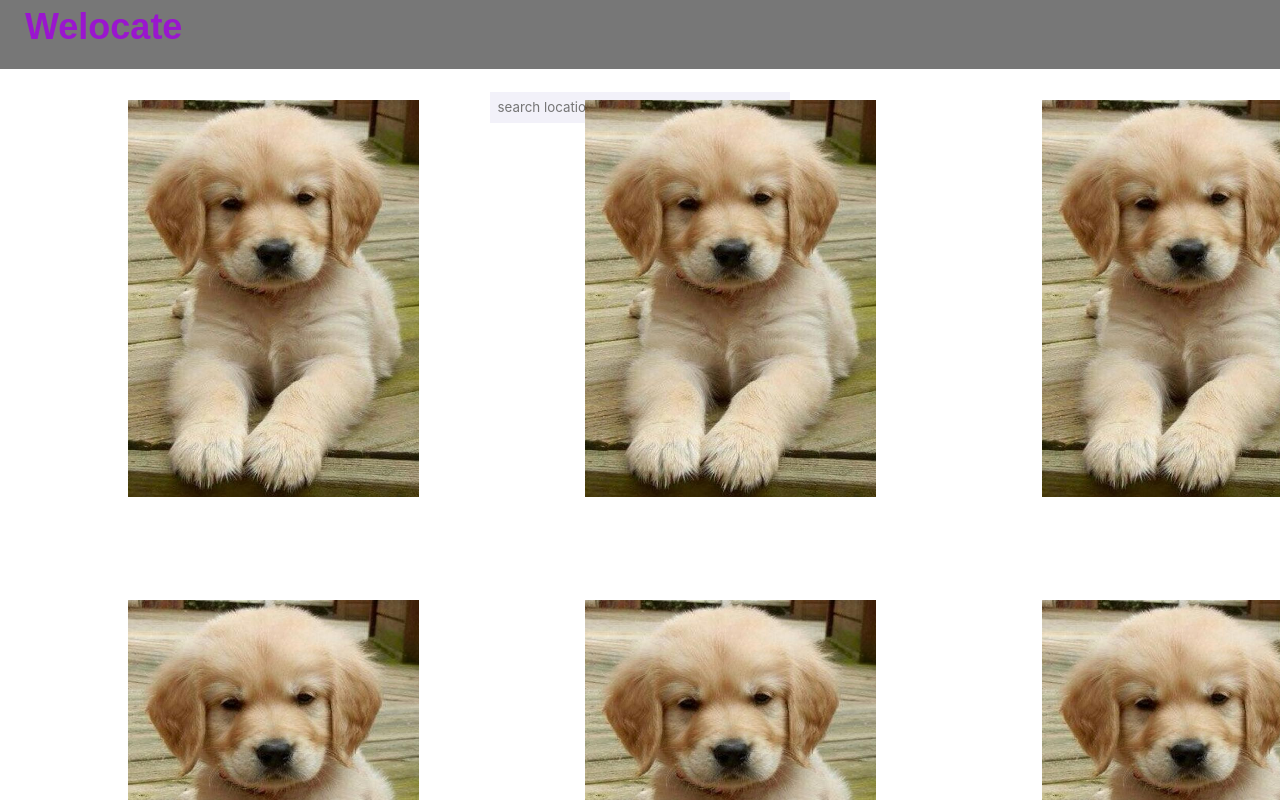
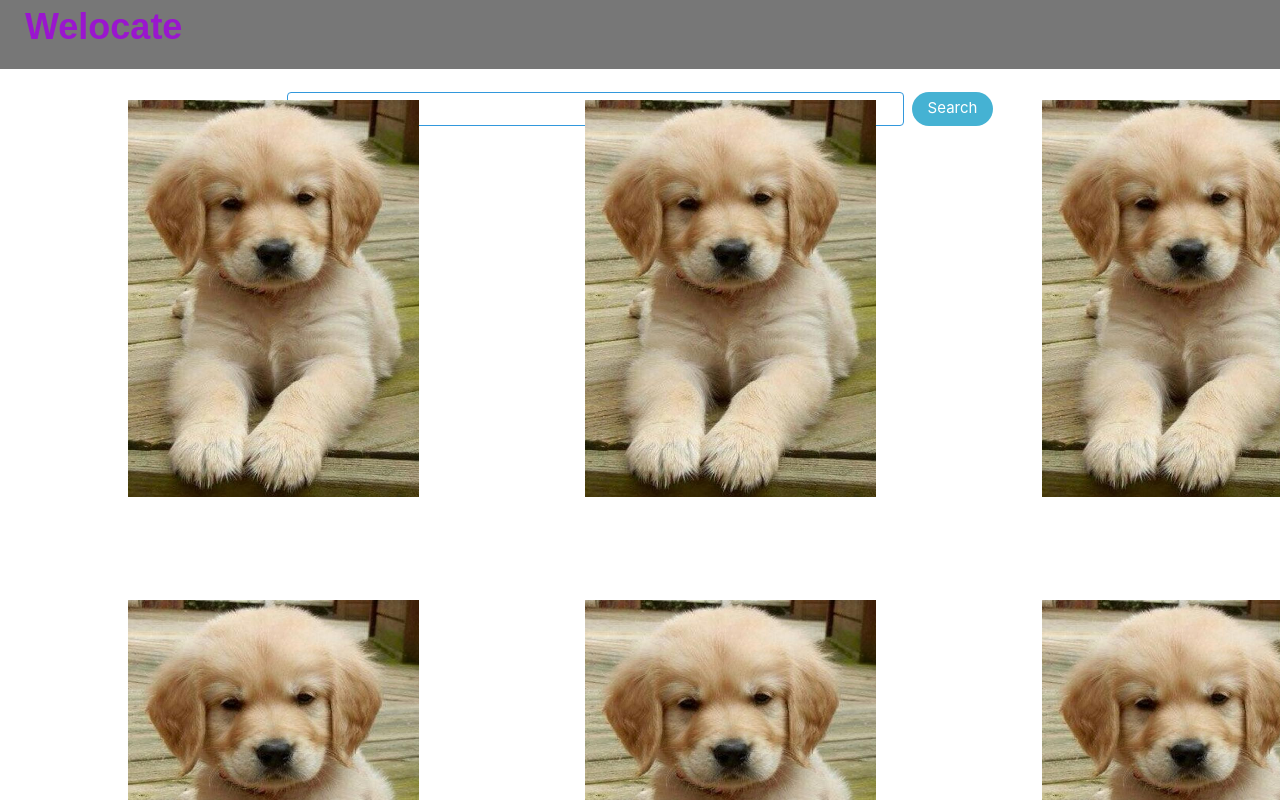
Before and after one commit to krishnakpandian/CSE-115, a React (Create React App) app: page / in a window 1280 px wide. Shown: the top 800 px of the page. Built offline with nearby package versions, Linux system fonts and the light colour scheme.

Commit message:
search button and bulma

```diff
--- a/src/components/search/Search.css
+++ b/src/components/search/Search.css
@@ -1,3 +1,5 @@
 .Search {
-  text-align: center;
+  margin: 1.5em;
+  display: flex;
+  justify-content: center;
 }
--- a/src/components/search/Search.tsx
+++ b/src/components/search/Search.tsx
@@ -1,5 +1,6 @@
 import { useState } from 'react';
 import SearchBar from './SearchBar';
+import SearchButton from './SearchButton';
 import './Search.css';
 
 const Search = () => {
@@ -16,6 +17,7 @@ const Search = () => {
         keyword={input}
         setKeyword={updateInput}
       />
+      <SearchButton />
     </div>
   );
 };
--- a/src/components/search/SearchBar.css
+++ b/src/components/search/SearchBar.css
@@ -1,11 +1,3 @@
 .SearchBar {
-  text-align: center;
-  margin: 1.5em;
+  width: 50%;
 }
-
-#barStyle {
-  width: 20rem;
-  background: #f2f1f9;
-  border: none;
-  padding: 0.5rem;
-}
--- a/src/components/search/SearchBar.tsx
+++ b/src/components/search/SearchBar.tsx
@@ -2,11 +2,12 @@ import './SearchBar.css';
 
 const SearchBar = ({ keyword, setKeyword }) => {
   return (
-    <div className='SearchBar'>
+    <div className='SearchBar control'>
       <input
-        id='barStyle'
+        className='input is-info'
+        type='text'
+        placeholder='search location'
         value={keyword}
-        placeholder={"search location"}
         onChange={(e) => setKeyword(e.target.value)}
       />
     </div>
--- /dev/null
+++ b/src/components/search/SearchButton.css
@@ -0,0 +1,3 @@
+.SearchButton {
+  margin-left: 0.5rem;
+}
--- /dev/null
+++ b/src/components/search/SearchButton.tsx
@@ -0,0 +1,11 @@
+import './SearchButton.css';
+
+const SearchButton = () => {
+  return (
+    <div className='SearchButton'>
+      <button className="button is-primary" onClick={() => console.log("search button")}>Search</button>
+    </div>
+  );
+};
+
+export default SearchButton;
```
